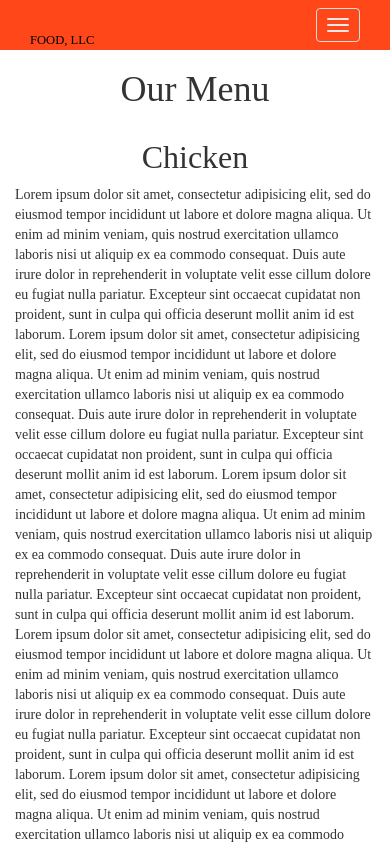
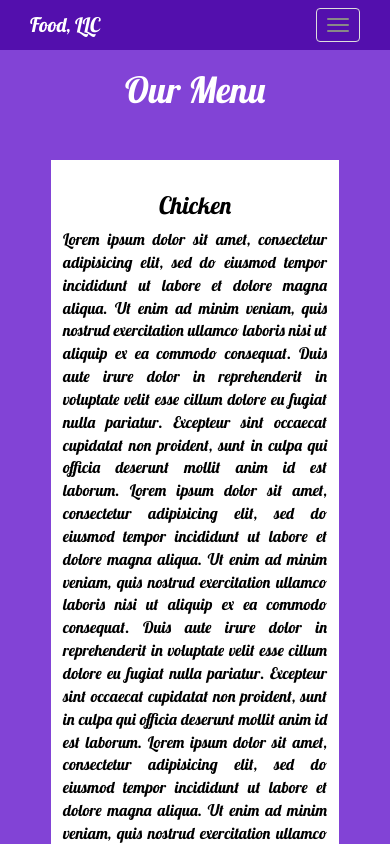
Before and after one commit to aditya5415/coursera-test, a plain HTML site: page module3-solution/index.html in a window 390 px wide. Shown: the top 844 px of the page. Drawn offline with nearby package versions, Linux system fonts and the light colour scheme.

Commit message:
Update styles.css

```diff
--- a/module3-solution/css/styles.css
+++ b/module3-solution/css/styles.css
@@ -1,54 +1,61 @@
-.h3, h3 {
-    font-size: 32px;
+body {
+    font-size: 16px;
+    color: white;
+    background-color: #8243d6;
+    font-family: 'Lobster', cursive;
 }
+
+/* HEADER */
 #header-nav {
-  background-color: #ff471a;
+    background-color: #530fad;
     border-radius: 0;
     border: 0;
+    color: white;
 }
-#header-nav .navbar-brand a{
-  color: #ffffff;
-  font-size: 1.5em;
-  font-weight: bold;
+
+.navbar-brand p {
+    color: white;
+    font-size: 20px;
 }
-.navbar-brand a:hover, .navbar-brand a:focus {
+
+.navbar-brand a:focus, .navbar-brand a:hover {
     text-decoration: none;
 }
-.navbar-brand p { /* Kosher cert */
-  color: #000;
-  text-transform: uppercase;
-  font-size: .7em;
-  margin-top: 15px;
-}
-.navbar-brand p span { /* Star-K */
-  vertical-align: middle;
+
+#nav-list a {
+    color: white;
+    text-align: center;
 }
 
-#nav-list{
-  background: white;
-  border: 1px solid #e7e7e7;
-  margin-top: 0;
-  margin-bottom: 0;
+#nav-list a:hover {
+    background-color: #8243d6;
+}
+/* END HEADER */
+
+/* Section */
+#home {
+    margin-bottom: 30px;
 }
 
-#nav-list hr{
-  margin-top: 0px;
-  margin-bottom: 0px;
-  color: #e7e7e7;
+.row {
+
+    position: relative;
+    float: left;
 }
 
-#header-nav span.icon-bar{
-  background: #e7e7e7;
+.row > div > article {
+    background-color: white;
+    text-align: justify;
+    margin-bottom: 20px;
+    padding: 12px;
+    color: black;
 }
+/* End Section */
 
-#header-nav .navbar-toggle:hover span.icon-bar, #header-nav .navbar-toggle:focus span.icon-bar{
-  background: #888;
+
+@media (max-width: 767px) {
+    .row > div > article {
+        width: 80%;
+        margin: 20px auto 0;
     }
-
-.menu-header{
-  margin-bottom: 40px;
 }
-.menu-content{
-  background: #00cc00;
-  margin-bottom: 20px;
-}
```
Lines whose indentation alone changed are shown as unchanged.
